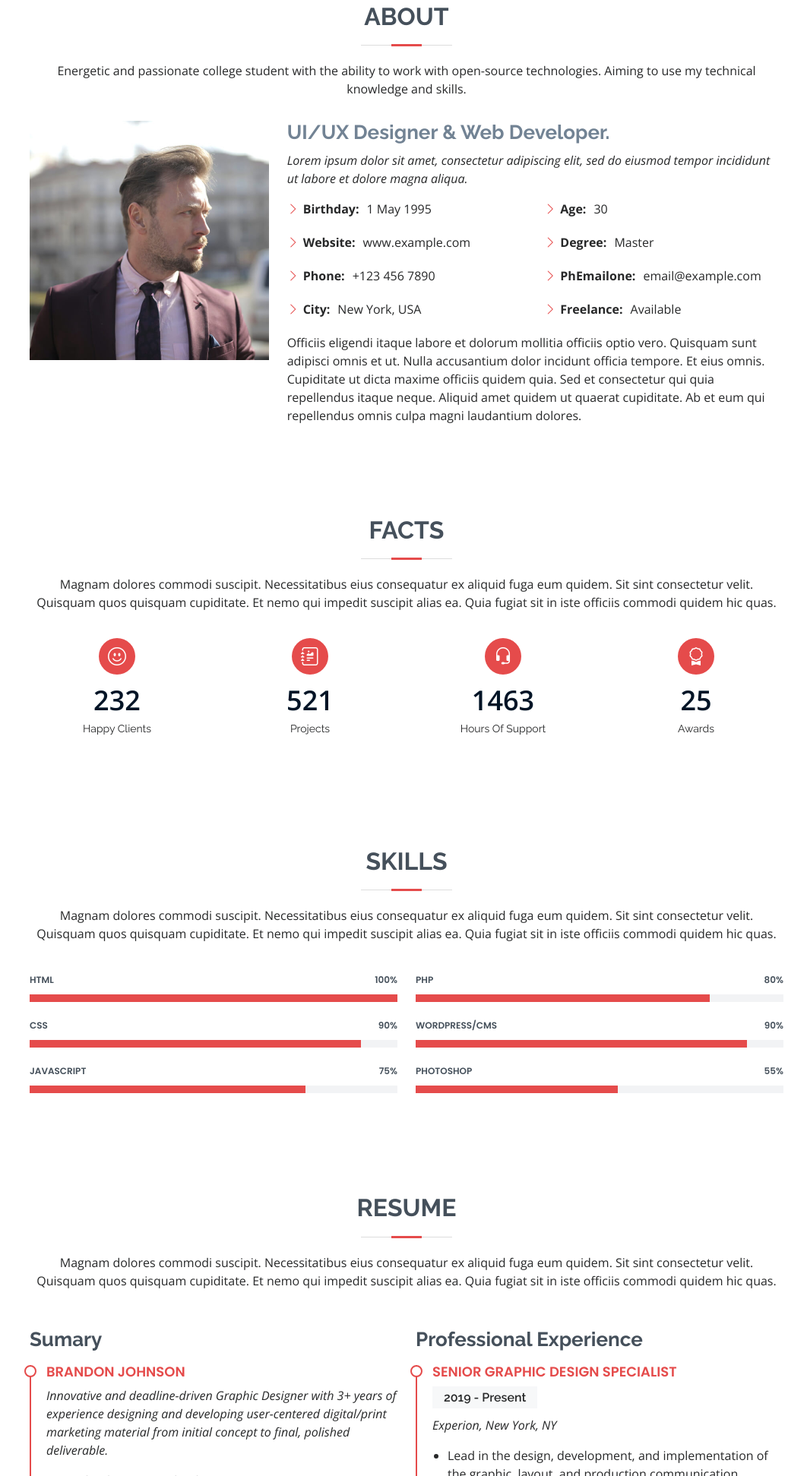
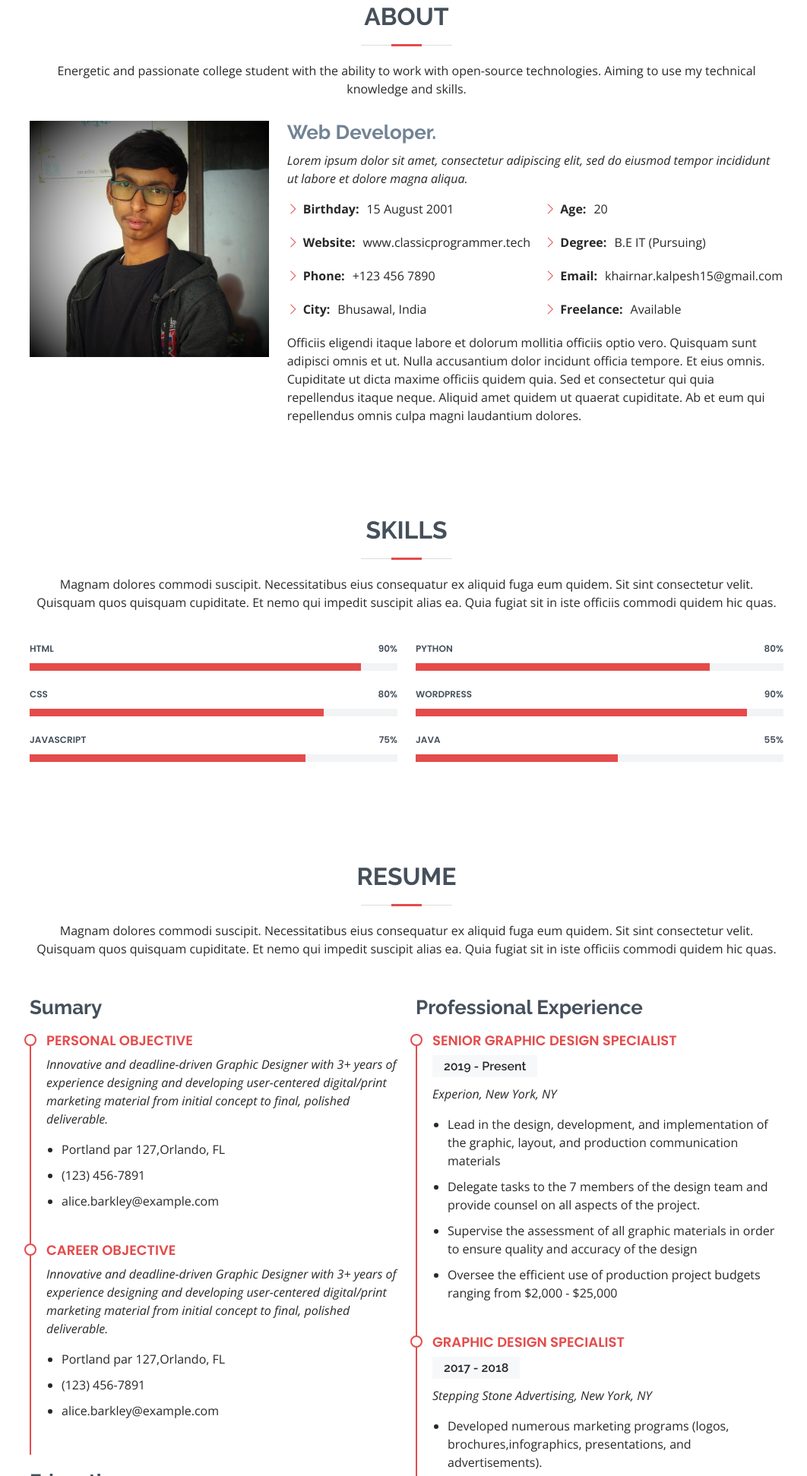
Before and after one commit to khairnarkalpesh/portfolio-light, a website: page index.html in a window 1280 px wide. Shown: the part 857-2800 px from the top of the page at 76% size, without its empty margins (155-1217 px from the left). Drawn offline with nearby package versions, Linux system fonts and the light colour scheme.

Commit message:
My Portfolio

```diff
--- a/index.html
+++ b/index.html
@@ -54,7 +54,7 @@
   <section id="hero" class="d-flex flex-column justify-content-center">
     <div class="container" data-aos="zoom-in" data-aos-delay="100">
       <h1>Kalpesh Khairnar</h1>
-      <strong><p>I'm <span class="typed" data-typed-items="Web Developer, Freelancer"></span></p></strong>
+      <strong><p>I'm <span class="typed" data-typed-items="Web Developer, Programmer, Blogger, Freelancer"></span></p></strong>
       <div class="social-links">
         <a href="#" class="twitter"><i class="bx bxl-twitter"></i></a>
         <a href="#" class="facebook"><i class="bx bxl-facebook"></i></a>
@@ -79,10 +79,10 @@
 
         <div class="row">
           <div class="col-lg-4">
-            <img src="assets/img/profile-img.jpg" class="img-fluid" alt="">
+            <img src="assets/img/Kalpesh_Khairnar.jpeg" class="img-fluid" alt="">
           </div>
           <div class="col-lg-8 pt-4 pt-lg-0 content">
-            <h3>UI/UX Designer &amp; Web Developer.</h3>
+            <h3>Web Developer.</h3>
             <p class="fst-italic">
               Lorem ipsum dolor sit amet, consectetur adipiscing elit, sed do eiusmod tempor incididunt ut labore et dolore
               magna aliqua.
@@ -90,17 +90,17 @@
             <div class="row">
               <div class="col-lg-6">
                 <ul>
-                  <li><i class="bi bi-chevron-right"></i> <strong>Birthday:</strong> <span>1 May 1995</span></li>
-                  <li><i class="bi bi-chevron-right"></i> <strong>Website:</strong> <span>www.example.com</span></li>
+                  <li><i class="bi bi-chevron-right"></i> <strong>Birthday:</strong> <span>15 August 2001</span></li>
+                  <li><i class="bi bi-chevron-right"></i> <strong>Website:</strong> <span>www.classicprogrammer.tech</span></li>
                   <li><i class="bi bi-chevron-right"></i> <strong>Phone:</strong> <span>+123 456 7890</span></li>
-                  <li><i class="bi bi-chevron-right"></i> <strong>City:</strong> <span>New York, USA</span></li>
+                  <li><i class="bi bi-chevron-right"></i> <strong>City:</strong> <span>Bhusawal, India</span></li>
                 </ul>
               </div>
               <div class="col-lg-6">
                 <ul>
-                  <li><i class="bi bi-chevron-right"></i> <strong>Age:</strong> <span>30</span></li>
-                  <li><i class="bi bi-chevron-right"></i> <strong>Degree:</strong> <span>Master</span></li>
-                  <li><i class="bi bi-chevron-right"></i> <strong>PhEmailone:</strong> <span>email@example.com</span></li>
+                  <li><i class="bi bi-chevron-right"></i> <strong>Age:</strong> <span>20</span></li>
+                  <li><i class="bi bi-chevron-right"></i> <strong>Degree:</strong> <span>B.E IT (Pursuing)</span></li>
+                  <li><i class="bi bi-chevron-right"></i> <strong>Email:</strong> <span>khairnar.kalpesh15@gmail.com</span></li>
                   <li><i class="bi bi-chevron-right"></i> <strong>Freelance:</strong> <span>Available</span></li>
                 </ul>
               </div>
@@ -113,10 +113,11 @@
         </div>
 
       </div>
-    </section><!-- End About Section -->
+    </section>
+    <!-- End About Section -->
 
     <!-- ======= Facts Section ======= -->
-    <section id="facts" class="facts">
+    <!-- <section id="facts" class="facts">
       <div class="container" data-aos="fade-up">
 
         <div class="section-title">
@@ -161,7 +162,9 @@
         </div>
 
       </div>
-    </section><!-- End Facts Section -->
+    </section> -->
+
+    <!-- End Facts Section -->
 
     <!-- ======= Skills Section ======= -->
     <section id="skills" class="skills section-bg">
@@ -177,16 +180,16 @@
           <div class="col-lg-6">
 
             <div class="progress">
-              <span class="skill">HTML <i class="val">100%</i></span>
+              <span class="skill">HTML <i class="val">90%</i></span>
               <div class="progress-bar-wrap">
-                <div class="progress-bar" role="progressbar" aria-valuenow="100" aria-valuemin="0" aria-valuemax="100"></div>
+                <div class="progress-bar" role="progressbar" aria-valuenow="90" aria-valuemin="0" aria-valuemax="100"></div>
               </div>
             </div>
 
             <div class="progress">
-              <span class="skill">CSS <i class="val">90%</i></span>
+              <span class="skill">CSS <i class="val">80%</i></span>
               <div class="progress-bar-wrap">
-                <div class="progress-bar" role="progressbar" aria-valuenow="90" aria-valuemin="0" aria-valuemax="100"></div>
+                <div class="progress-bar" role="progressbar" aria-valuenow="80" aria-valuemin="0" aria-valuemax="100"></div>
               </div>
             </div>
 
@@ -202,21 +205,21 @@
           <div class="col-lg-6">
 
             <div class="progress">
-              <span class="skill">PHP <i class="val">80%</i></span>
+              <span class="skill">Python <i class="val">80%</i></span>
               <div class="progress-bar-wrap">
                 <div class="progress-bar" role="progressbar" aria-valuenow="80" aria-valuemin="0" aria-valuemax="100"></div>
               </div>
             </div>
 
             <div class="progress">
-              <span class="skill">WordPress/CMS <i class="val">90%</i></span>
+              <span class="skill">WordPress <i class="val">90%</i></span>
               <div class="progress-bar-wrap">
                 <div class="progress-bar" role="progressbar" aria-valuenow="90" aria-valuemin="0" aria-valuemax="100"></div>
               </div>
             </div>
 
             <div class="progress">
-              <span class="skill">Photoshop <i class="val">55%</i></span>
+              <span class="skill">Java <i class="val">55%</i></span>
               <div class="progress-bar-wrap">
                 <div class="progress-bar" role="progressbar" aria-valuenow="55" aria-valuemin="0" aria-valuemax="100"></div>
               </div>
@@ -241,8 +244,18 @@
         <div class="row">
           <div class="col-lg-6">
             <h3 class="resume-title">Sumary</h3>
-            <div class="resume-item pb-0">
-              <h4>Brandon Johnson</h4>
+            <div class="resume-item">
+              <h4>PERSONAL OBJECTIVE</h4>
+              <p><em>Innovative and deadline-driven Graphic Designer with 3+ years of experience designing and developing user-centered digital/print marketing material from initial concept to final, polished deliverable.</em></p>
+              <ul>
+                <li>Portland par 127,Orlando, FL</li>
+                <li>(123) 456-7891</li>
+                <li>alice.barkley@example.com</li>
+              </ul>
+            </div>
+
+            <div class="resume-item">
+              <h4>Career OBJECTIVE</h4>
               <p><em>Innovative and deadline-driven Graphic Designer with 3+ years of experience designing and developing user-centered digital/print marketing material from initial concept to final, polished deliverable.</em></p>
               <ul>
                 <li>Portland par 127,Orlando, FL</li>
@@ -449,7 +462,7 @@
     </section><!-- End Portfolio Section -->
 
     <!-- ======= Services Section ======= -->
-    <section id="services" class="services">
+    <!-- <section id="services" class="services">
       <div class="container" data-aos="fade-up">
 
         <div class="section-title">
@@ -540,11 +553,11 @@
         </div>
 
       </div>
-    </section><!-- End Services Section -->
+    </section>End Services Section -->
 
     <!-- ======= Testimonials Section ======= -->
-    <section id="testimonials" class="testimonials section-bg">
-      <div class="container" data-aos="fade-up">
+    <!-- <section id="testimonials" class="testimonials section-bg"> -->
+      <!-- <div class="container" data-aos="fade-up">
 
         <div class="section-title">
           <h2>Testimonials</h2>
@@ -564,9 +577,9 @@
                   <i class="bx bxs-quote-alt-right quote-icon-right"></i>
                 </p>
               </div>
-            </div><!-- End testimonial item -->
+            </div>End testimonial item -->
 
-            <div class="swiper-slide">
+            <!-- <div class="swiper-slide">
               <div class="testimonial-item">
                 <img src="assets/img/testimonials/testimonials-2.jpg" class="testimonial-img" alt="">
                 <h3>Sara Wilsson</h3>
@@ -577,9 +590,9 @@
                   <i class="bx bxs-quote-alt-right quote-icon-right"></i>
                 </p>
               </div>
-            </div><!-- End testimonial item -->
+            </div>End testimonial item -->
 
-            <div class="swiper-slide">
+            <!-- <div class="swiper-slide">
               <div class="testimonial-item">
                 <img src="assets/img/testimonials/testimonials-3.jpg" class="testimonial-img" alt="">
                 <h3>Jena Karlis</h3>
@@ -590,9 +603,9 @@
                   <i class="bx bxs-quote-alt-right quote-icon-right"></i>
                 </p>
               </div>
-            </div><!-- End testimonial item -->
+            </div>End testimonial item -->
 
-            <div class="swiper-slide">
+            <!-- <div class="swiper-slide">
               <div class="testimonial-item">
                 <img src="assets/img/testimonials/testimonials-4.jpg" class="testimonial-img" alt="">
                 <h3>Matt Brandon</h3>
@@ -603,9 +616,9 @@
                   <i class="bx bxs-quote-alt-right quote-icon-right"></i>
                 </p>
               </div>
-            </div><!-- End testimonial item -->
+            </div>End testimonial item -->
 
-            <div class="swiper-slide">
+            <!-- <div class="swiper-slide">
               <div class="testimonial-item">
                 <img src="assets/img/testimonials/testimonials-5.jpg" class="testimonial-img" alt="">
                 <h3>John Larson</h3>
@@ -616,15 +629,15 @@
                   <i class="bx bxs-quote-alt-right quote-icon-right"></i>
                 </p>
               </div>
-            </div><!-- End testimonial item -->
+            </div>End testimonial item -->
 
-          </div>
+          <!-- </div>
           <div class="swiper-pagination"></div>
         </div>
 
       </div>
-    </section><!-- End Testimonials Section -->
-
+    </section>End Testimonials Section -->
+  </div>
     <!-- ======= Contact Section ======= -->
     <section id="contact" class="contact">
       <div class="container" data-aos="fade-up">
@@ -719,7 +732,7 @@
   </footer><!-- End Footer -->
 
   <div id="preloader"></div>
-</div>
+
   <a href="#" class="back-to-top d-flex align-items-center justify-content-center"><i class="bi bi-arrow-up-short"></i></a>
 
   <!-- Vendor JS Files -->
```
Also changed, not shown: assets/css/style.css (+0 -7 lines), assets/img/Kalpesh_Khairnar.jpeg (added).
